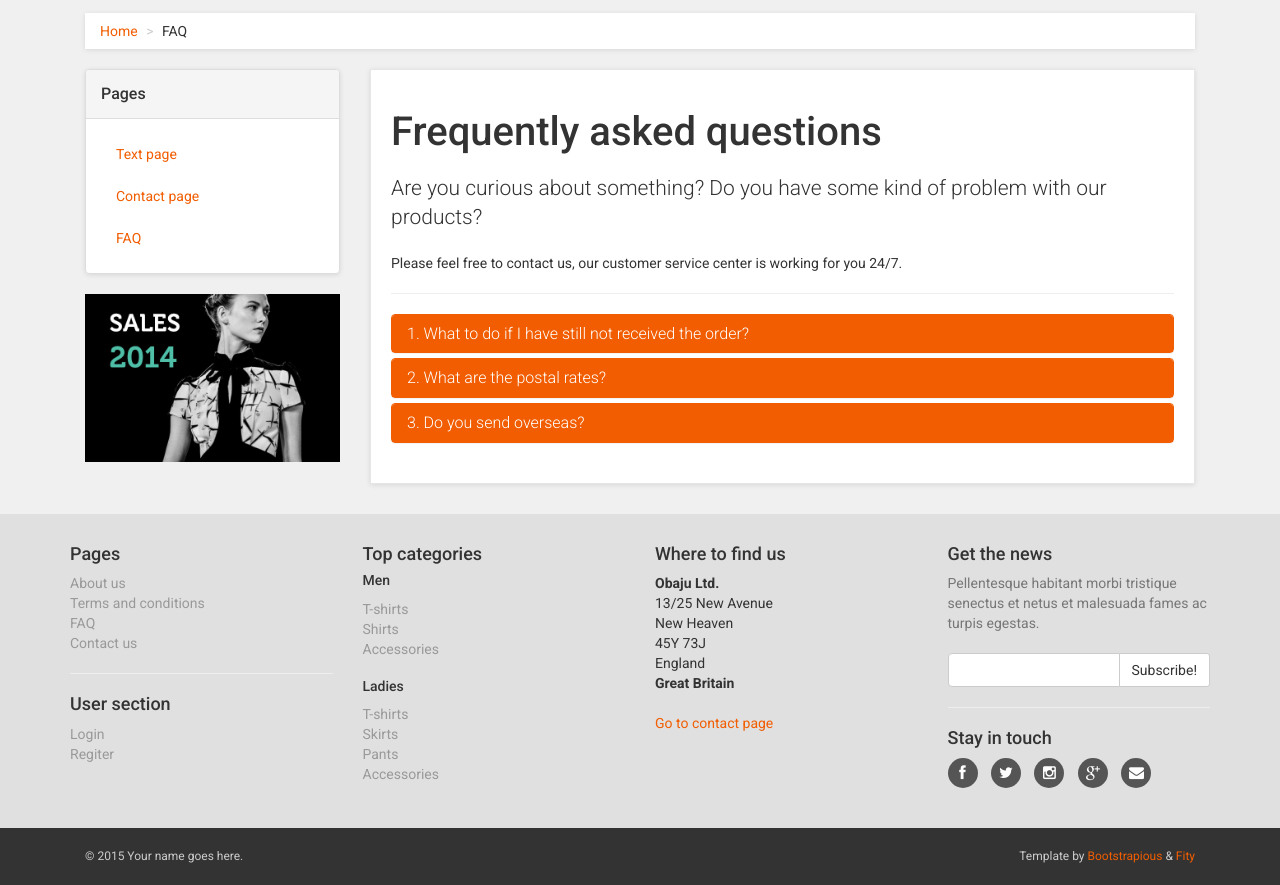
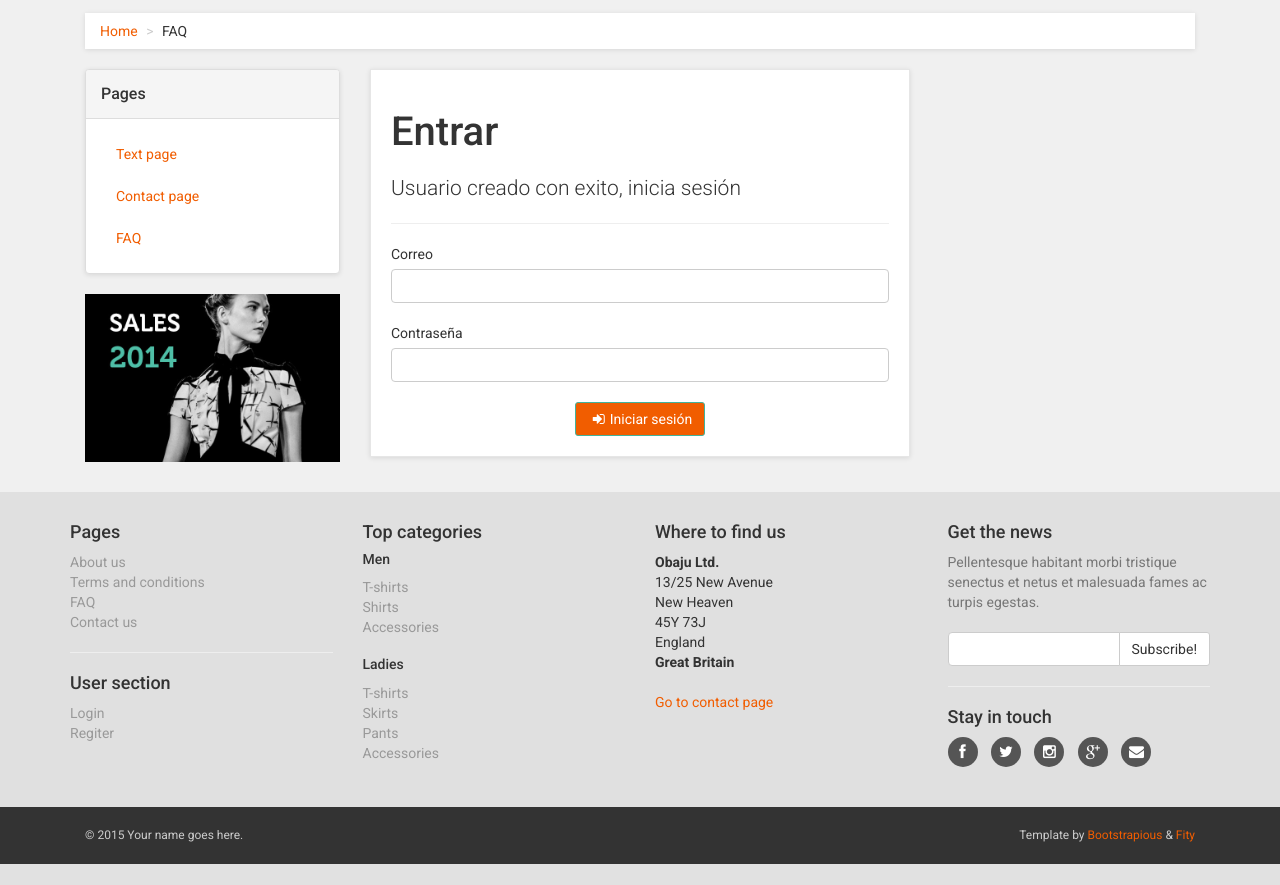
Before and after one commit to JsTorres97/LinkShop, a PHP site: page /faq.html in a window 1280 px wide. Shown: the part 138-1023 px from the top of the page. After the commit the page ends 1002 px from the top, so only its background shows below. Run offline with PHP 8.4, Linux system fonts and the light colour scheme.

Commit message:
En esta version se incluye el archivo para iniciar sesion entrar.php y la pagina que lo tiene validado es faq.html 26/04/2018

```diff
--- a/PF_PPI_JsTorres/faq.html
+++ b/PF_PPI_JsTorres/faq.html
@@ -12,7 +12,7 @@
     <meta name="keywords" content="">
 
     <title>
-        Obaju : e-commerce template
+        Dunkers
     </title>
 
     <meta name="keywords" content="">
@@ -452,97 +452,28 @@
                     </div>
                 </div>
 
-                <div class="col-md-9">
+                <div class="col-md-6">
+                    <div class="box">
+                        <h1>Entrar</h1>
 
-
-                    <div class="box" id="contact">
-                        <h1>Frequently asked questions</h1>
-
-                        <p class="lead">Are you curious about something? Do you have some kind of problem with our products?</p>
-                        <p>Please feel free to contact us, our customer service center is working for you 24/7.</p>
+                        <p class="lead">Usuario creado con exito, inicia sesión</p>
 
                         <hr>
 
-                        <div class="panel-group" id="accordion">
-
-                            <div class="panel panel-primary">
-                                <div class="panel-heading">
-                                    <h4 class="panel-title">
-
-					    <a data-toggle="collapse" data-parent="#accordion" href="#faq1">
-
-						1. What to do if I have still not received the order?
-
-					    </a>
-
-					</h4>
-                                </div>
-                                <div id="faq1" class="panel-collapse collapse">
-                                    <div class="panel-body">
-                                        <p>Pellentesque habitant morbi tristique senectus et netus et malesuada fames ac turpis egestas. Vestibulum tortor quam, feugiat vitae, ultricies eget, tempor sit amet, ante. Donec eu libero sit amet quam egestas semper.
-                                            Aenean ultricies mi vitae est. Mauris placerat eleifend leo.</p>
-                                        <ul>
-                                            <li>Lorem ipsum dolor sit amet, consectetuer adipiscing elit.</li>
-                                            <li>Aliquam tincidunt mauris eu risus.</li>
-                                            <li>Vestibulum auctor dapibus neque.</li>
-                                        </ul>
-                                    </div>
-                                </div>
+                        <form action="PHP/entrar.php" method="post">
+                            <div class="form-group">
+                                <label for="email">Correo</label>
+                                <input type="email" class="form-control" name="correo">
                             </div>
-                            <!-- /.panel -->
-
-                            <div class="panel panel-primary">
-                                <div class="panel-heading">
-                                    <h4 class="panel-title">
-
-					    <a data-toggle="collapse" data-parent="#accordion" href="#collapseTwo">
-
-						2. What are the postal rates?
-
-					    </a>
-
-					</h4>
-                                </div>
-                                <div id="collapseTwo" class="panel-collapse collapse">
-                                    <div class="panel-body">
-                                        Anim pariatur cliche reprehenderit, enim eiusmod high life accusamus terry richardson ad squid. 3 wolf moon officia aute, non cupidatat skateboard dolor brunch. Food truck quinoa nesciunt laborum eiusmod. Brunch 3 wolf moon tempor, sunt aliqua put a bird
-                                        on it squid single-origin coffee nulla assumenda shoreditch et. Nihil anim keffiyeh helvetica, craft beer labore wes anderson cred nesciunt sapiente ea proident. Ad vegan excepteur butcher vice lomo. Leggings occaecat
-                                        craft beer farm-to-table, raw denim aesthetic synth nesciunt you probably haven't heard of them accusamus labore sustainable VHS.
-                                    </div>
-                                </div>
+                            <div class="form-group">
+                                <label for="password">Contraseña</label>
+                                <input type="password" class="form-control" name="passwd">
                             </div>
-                            <!-- /.panel -->
-
-
-                            <div class="panel panel-primary">
-                                <div class="panel-heading">
-                                    <h4 class="panel-title">
-
-					    <a data-toggle="collapse" data-parent="#accordion" href="#collapseThree">
-
-						3. Do you send overseas?
-
-					    </a>
-
-					</h4>
-                                </div>
-                                <div id="collapseThree" class="panel-collapse collapse">
-                                    <div class="panel-body">
-                                        Anim pariatur cliche reprehenderit, enim eiusmod high life accusamus terry richardson ad squid. 3 wolf moon officia aute, non cupidatat skateboard dolor brunch. Food truck quinoa nesciunt laborum eiusmod. Brunch 3 wolf moon tempor, sunt aliqua put a bird
-                                        on it squid single-origin coffee nulla assumenda shoreditch et. Nihil anim keffiyeh helvetica, craft beer labore wes anderson cred nesciunt sapiente ea proident. Ad vegan excepteur butcher vice lomo. Leggings occaecat
-                                        craft beer farm-to-table, raw denim aesthetic synth nesciunt you probably haven't heard of them accusamus labore sustainable VHS.
-                                    </div>
-                                </div>
+                            <div class="text-center">
+                                <button type="submit" class="btn btn-primary"><i class="fa fa-sign-in"></i>Iniciar sesión</button>
                             </div>
-                            <!-- /.panel -->
-
-                        </div>
-                        <!-- /.panel-group -->
-
-
+                        </form>
                     </div>
-
-
                 </div>
                 <!-- /.col-md-9 -->
             </div>
--- a/PF_PPI_JsTorres/register.html
+++ b/PF_PPI_JsTorres/register.html
@@ -452,7 +452,7 @@
                             </div>
                             <div class="form-group" id="card-number-field">
                                     <label for="cardNumber">Número de tarjeta</label>
-                                    <input type="text" class="form-control" name="tarjeta">
+                                    <input type="number" class="form-control" name="tarjeta">
                             </div>
                             <div class="form-group" id="credit_cards">
                                     <img src="img/visa.jpg" id="visa">
```
Also changed, not shown: PF_PPI_JsTorres/PHP/altausuario.php (+5 -2 lines), PF_PPI_JsTorres/PHP/entrar.php (added, +67 -0 lines).
